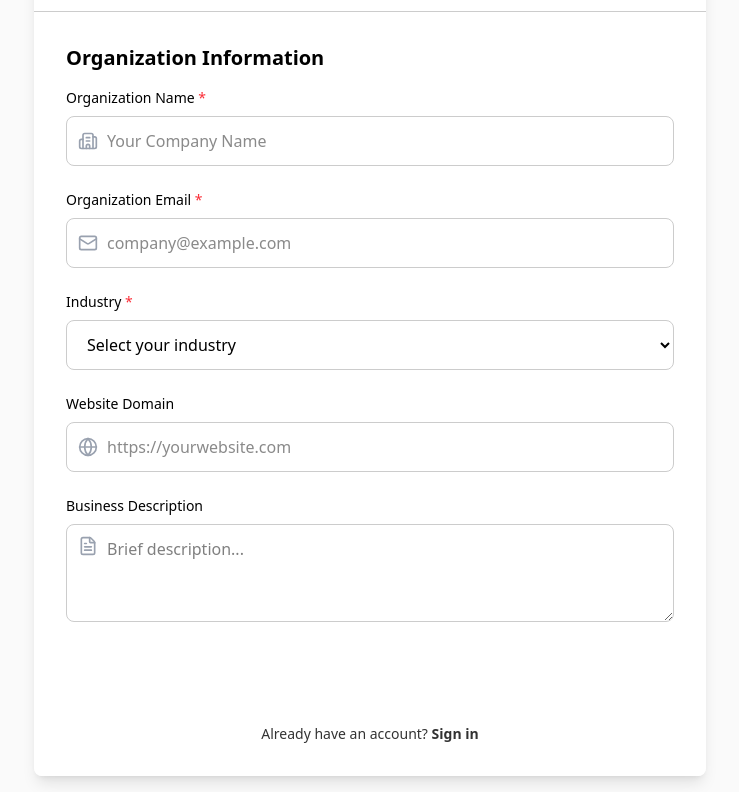
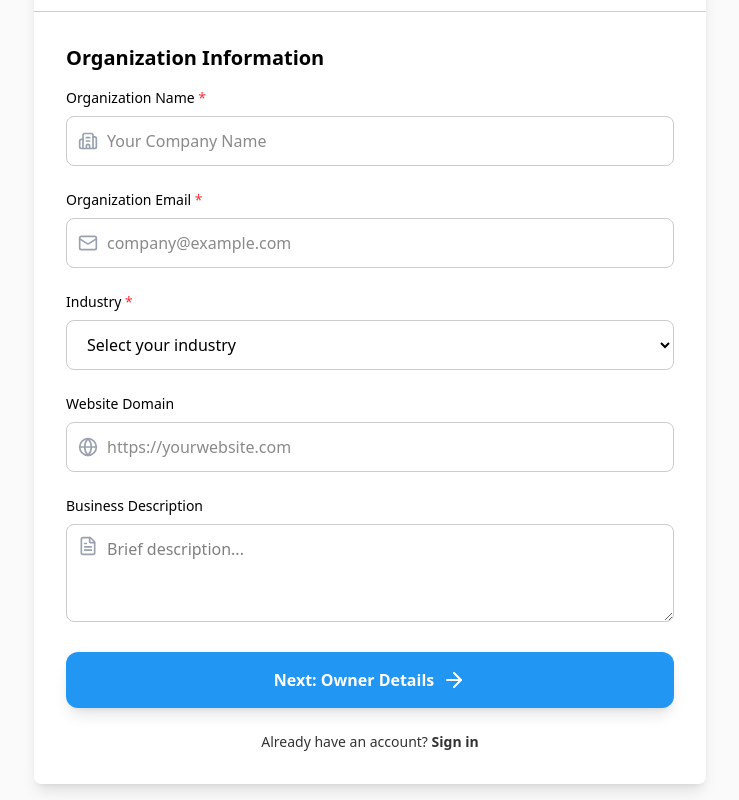
Before and after one commit to Kalamna/Kalamna-Dashboard, a React (Vite) app: page /auth/register in a window 1280 px wide. Shown: the part 269-1069 px from the top of the page, without its empty margins (270-1009 px from the left). Built offline with nearby package versions, Linux system fonts and the light colour scheme.

Commit message:
added next button

```diff
--- a/src/pages/auth/RegisterPage.tsx
+++ b/src/pages/auth/RegisterPage.tsx
@@ -351,10 +351,13 @@ function Register({ onRegisterSuccess }: { onRegisterSuccess: () => void }) {
                 <button
                   type="button"
                   onClick={handleNextStep}
-                  className="w-full bg-primary text-white py-2.5 sm:py-3 rounded-lg hover:bg-primary-dark transition-colors font-semibold flex items-center justify-center text-sm sm:text-base"
+                  className="w-full text-white py-3.5 sm:py-4 rounded-xl hover:opacity-90 transition-all font-semibold flex items-center justify-center text-sm sm:text-base shadow-lg hover:shadow-xl"
+                  style={{
+                    backgroundColor: '#2196F3'
+                  }}
                 >
                   {t.nextStep}
-                  <ArrowRight className={`w-4 h-4 sm:w-5 sm:h-5 ${language === 'ar' ? 'mr-2 rotate-180' : 'ml-2'}`} />
+                  <ArrowRight className={`w-5 h-5 sm:w-6 sm:h-6 ${language === 'ar' ? 'mr-2 rotate-180' : 'ml-2'}`} />
                 </button>
               </div>
             )}
```
